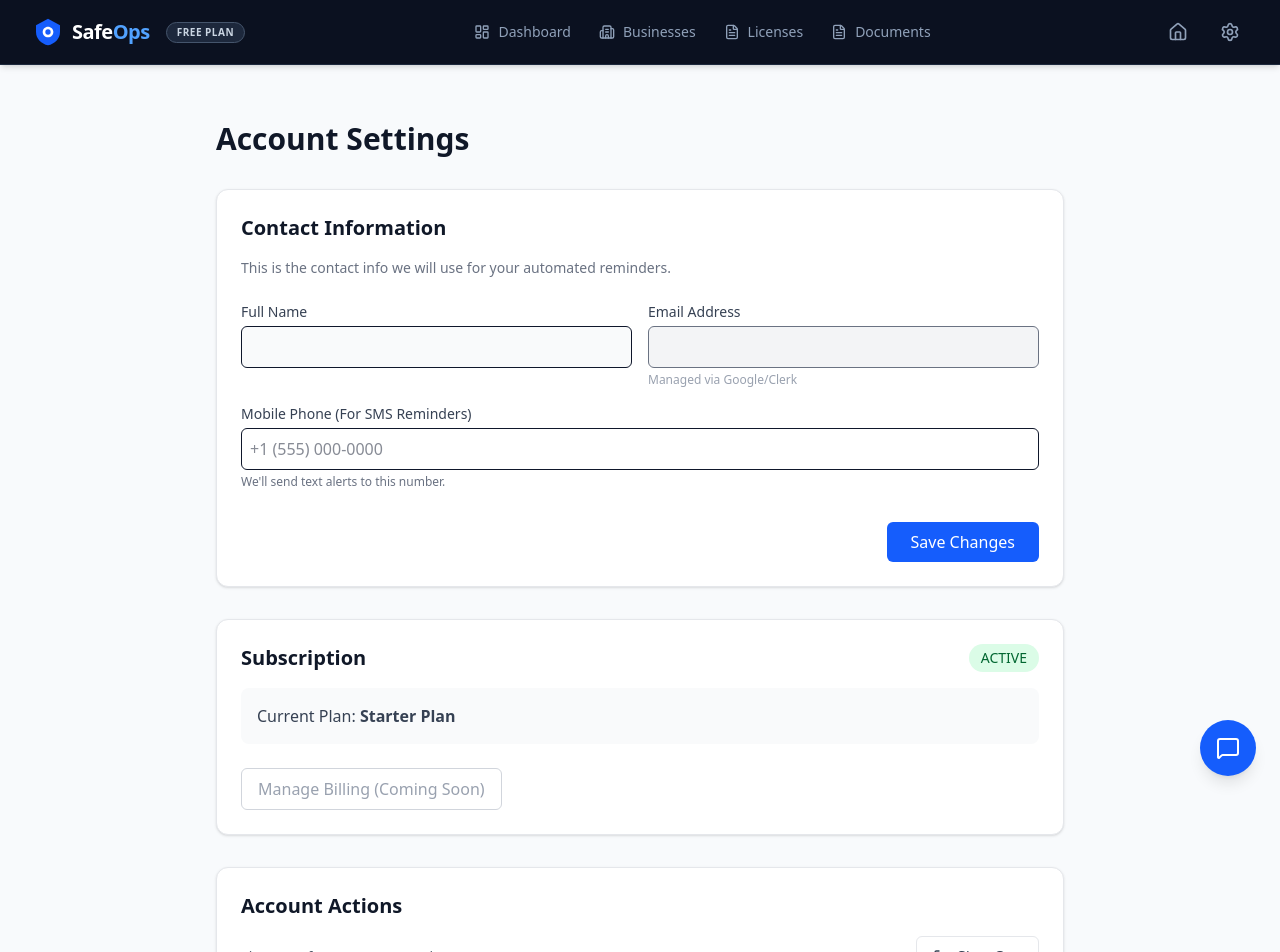
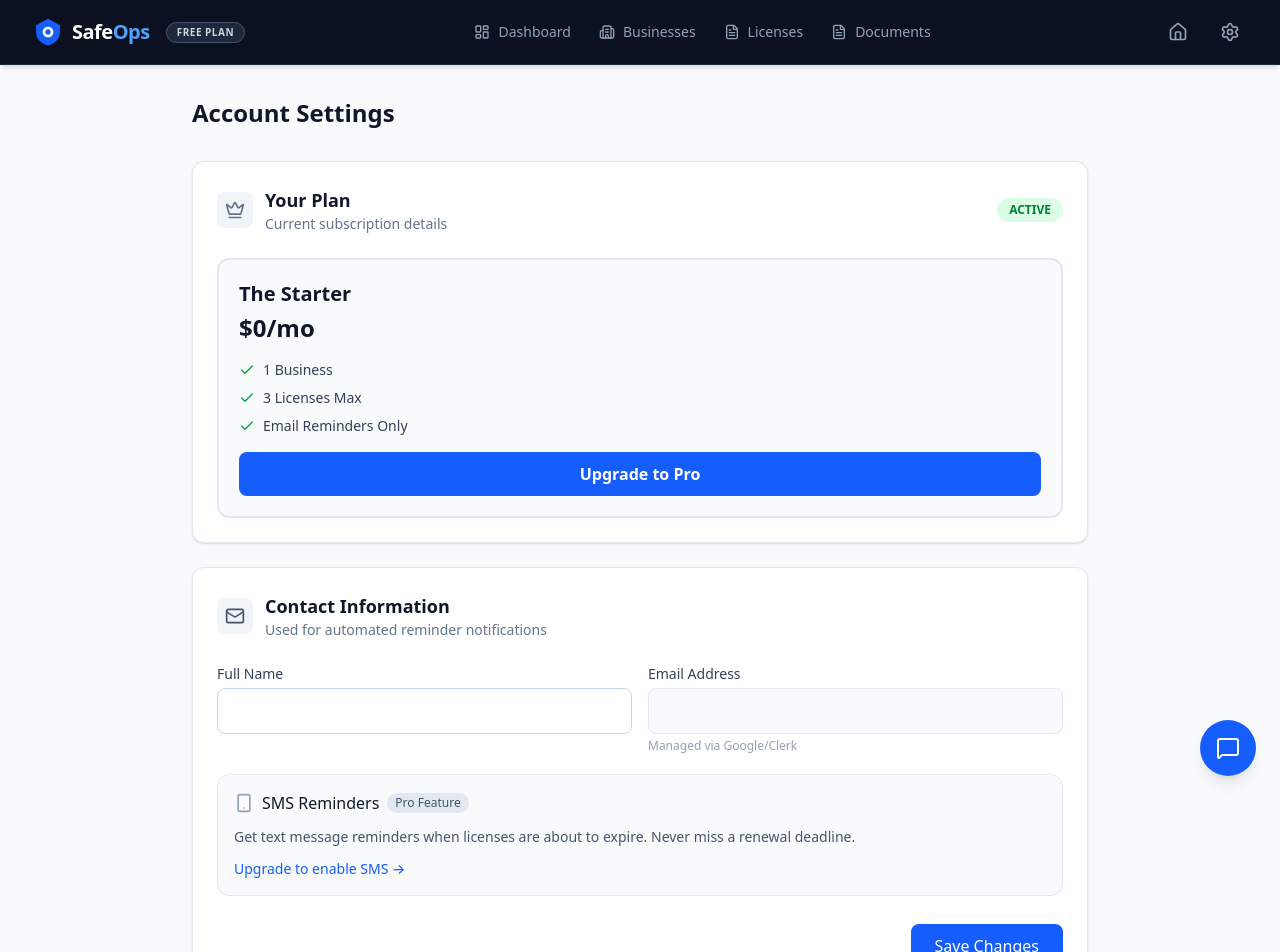
Before and after one commit to testqgw/SCP, a Next.js app: page /dashboard/settings in a window 1280 px wide. Shown: the top 952 px of the page. Built offline with nearby package versions, Linux system fonts and the light colour scheme; no server answers; the database is empty.

Commit message:
feat: redesign settings page with subscription plan details and SMS setup

```diff
--- a/app/dashboard/settings/page.tsx
+++ b/app/dashboard/settings/page.tsx
@@ -3,7 +3,36 @@
 import { useEffect, useState } from "react";
 import { useUser, useClerk } from "@clerk/nextjs";
 import { useRouter } from "next/navigation";
-import { LogOut } from "lucide-react";
+import { LogOut, Phone, MessageSquare, Check, Crown, Loader2, Smartphone, Mail, Building2, FileText, Users, Shield } from "lucide-react";
+import Link from "next/link";
+
+// Plan configuration
+const PLANS: Record<string, { name: string; price: string; features: string[]; color: string }> = {
+  starter: {
+    name: "The Starter",
+    price: "$0/mo",
+    features: ["1 Business", "3 Licenses Max", "Email Reminders Only"],
+    color: "slate"
+  },
+  professional: {
+    name: "Owner Operator",
+    price: "$49/mo",
+    features: ["1 Business", "Unlimited Licenses", "SMS & Email Alerts", "2 Team Members"],
+    color: "blue"
+  },
+  multi_location: {
+    name: "Fleet Manager",
+    price: "$99/mo",
+    features: ["Up to 5 Businesses", "Unlimited Licenses", "SMS & Email Alerts", "Priority Support"],
+    color: "indigo"
+  },
+  enterprise: {
+    name: "Commissary",
+    price: "$149/mo",
+    features: ["Up to 15 Businesses", "Unlimited Everything", "Dedicated Account Manager"],
+    color: "purple"
+  }
+};
 
 export default function SettingsPage() {
   const { user } = useUser();
@@ -13,7 +42,6 @@ export default function SettingsPage() {
   const [isLoading, setIsLoading] = useState(true);
   const [isSaving, setIsSaving] = useState(false);
 
-  // Local state for the form
   const [formData, setFormData] = useState({
     name: "",
     email: "",
@@ -24,7 +52,6 @@ export default function SettingsPage() {
 
   const [message, setMessage] = useState({ type: "", text: "" });
 
-  // 1. Fetch User Data on Load
   useEffect(() => {
     async function fetchSettings() {
       try {
@@ -49,7 +76,6 @@ export default function SettingsPage() {
     fetchSettings();
   }, [user]);
 
-  // 2. Handle Save
   const handleSave = async (e: React.FormEvent) => {
     e.preventDefault();
     setIsSaving(true);
@@ -65,10 +91,10 @@ export default function SettingsPage() {
       });
 
       if (res.ok) {
-        setMessage({ type: "success", text: "Profile updated successfully!" });
+        setMessage({ type: "success", text: "Settings updated successfully!" });
         router.refresh();
       } else {
-        setMessage({ type: "error", text: "Failed to update profile." });
+        setMessage({ type: "error", text: "Failed to update settings." });
       }
     } catch (error) {
       setMessage({ type: "error", text: "Something went wrong." });
@@ -77,111 +103,182 @@ export default function SettingsPage() {
     }
   };
 
-  if (isLoading) return <div className="p-8">Loading settings...</div>;
+  if (isLoading) {
+    return (
+      <div className="flex items-center justify-center min-h-[400px]">
+        <Loader2 className="w-8 h-8 animate-spin text-blue-600" />
+      </div>
+    );
+  }
+
+  const currentPlan = PLANS[formData.tier] || PLANS.starter;
+  const isPaid = formData.tier !== 'starter';
+  const hasSMS = isPaid;
 
   return (
-    <div className="max-w-4xl mx-auto p-6">
-      <h1 className="text-3xl font-bold text-gray-900 mb-8">Account Settings</h1>
+    <div className="max-w-4xl mx-auto">
+      <h1 className="text-2xl font-bold text-slate-900 mb-8">Account Settings</h1>
 
       {/* Notification Message */}
       {message.text && (
-        <div className={`p-4 mb-6 rounded-md ${message.type === 'success' ? 'bg-green-50 text-green-700' : 'bg-red-50 text-red-700'}`}>
+        <div className={`p-4 mb-6 rounded-xl ${message.type === 'success' ? 'bg-green-50 text-green-700 border border-green-200' : 'bg-red-50 text-red-700 border border-red-200'}`}>
           {message.text}
         </div>
       )}
 
-      <div className="grid gap-8">
+      <div className="grid gap-6">
 
-        {/* CARD 1: Profile Settings */}
-        <div className="bg-white p-6 rounded-xl shadow-sm border border-gray-200">
-          <h2 className="text-xl font-semibold text-gray-900 mb-4">Contact Information</h2>
-          <p className="text-gray-500 text-sm mb-6">
-            This is the contact info we will use for your automated reminders.
-          </p>
+        {/* CARD 1: Subscription Plan */}
+        <div className="bg-white p-6 rounded-xl shadow-sm border border-slate-200">
+          <div className="flex items-center justify-between mb-6">
+            <div className="flex items-center gap-3">
+              <div className={`p-2 rounded-lg ${isPaid ? 'bg-blue-100' : 'bg-slate-100'}`}>
+                <Crown className={`w-5 h-5 ${isPaid ? 'text-blue-600' : 'text-slate-500'}`} />
+              </div>
+              <div>
+                <h2 className="text-lg font-semibold text-slate-900">Your Plan</h2>
+                <p className="text-sm text-slate-500">Current subscription details</p>
+              </div>
+            </div>
+            <span className={`px-3 py-1 rounded-full text-xs font-semibold uppercase ${formData.status === 'active' ? 'bg-green-100 text-green-700' : 'bg-yellow-100 text-yellow-700'
+              }`}>
+              {formData.status}
+            </span>
+          </div>
 
-          <form onSubmit={handleSave} className="space-y-4">
+          {/* Plan Details Card */}
+          <div className={`p-5 rounded-xl border-2 ${isPaid ? 'border-blue-200 bg-blue-50/50' : 'border-slate-200 bg-slate-50'}`}>
+            <div className="flex items-start justify-between mb-4">
+              <div>
+                <h3 className={`text-xl font-bold ${isPaid ? 'text-blue-900' : 'text-slate-900'}`}>
+                  {currentPlan.name}
+                </h3>
+                <p className="text-2xl font-bold text-slate-900 mt-1">{currentPlan.price}</p>
+              </div>
+              {isPaid && (
+                <span className="bg-blue-600 text-white text-xs font-bold px-2.5 py-1 rounded-full">
+                  PRO
+                </span>
+              )}
+            </div>
+
+            <ul className="space-y-2 mb-4">
+              {currentPlan.features.map((feature, i) => (
+                <li key={i} className="flex items-center gap-2 text-sm text-slate-700">
+                  <Check className={`w-4 h-4 ${isPaid ? 'text-blue-600' : 'text-green-600'}`} />
+                  {feature}
+                </li>
+              ))}
+            </ul>
+
+            {!isPaid && (
+              <Link
+                href="/dashboard/upgrade"
+                className="block w-full text-center bg-blue-600 text-white py-2.5 rounded-lg font-semibold hover:bg-blue-500 transition-colors mt-4"
+              >
+                Upgrade to Pro
+              </Link>
+            )}
+          </div>
+        </div>
+
+        {/* CARD 2: Contact Information with SMS Setup */}
+        <div className="bg-white p-6 rounded-xl shadow-sm border border-slate-200">
+          <div className="flex items-center gap-3 mb-6">
+            <div className="p-2 bg-slate-100 rounded-lg">
+              <Mail className="w-5 h-5 text-slate-600" />
+            </div>
+            <div>
+              <h2 className="text-lg font-semibold text-slate-900">Contact Information</h2>
+              <p className="text-sm text-slate-500">Used for automated reminder notifications</p>
+            </div>
+          </div>
+
+          <form onSubmit={handleSave} className="space-y-5">
             <div className="grid grid-cols-1 md:grid-cols-2 gap-4">
               <div>
-                <label className="block text-sm font-medium text-gray-700 mb-1">Full Name</label>
+                <label className="block text-sm font-medium text-slate-700 mb-1">Full Name</label>
                 <input
                   type="text"
-                  className="w-full p-2 border rounded-md bg-gray-50"
+                  className="w-full p-2.5 border border-slate-300 rounded-lg focus:ring-2 focus:ring-blue-500 focus:border-blue-500 outline-none"
                   value={formData.name}
                   onChange={(e) => setFormData({ ...formData, name: e.target.value })}
                 />
               </div>
               <div>
-                <label className="block text-sm font-medium text-gray-700 mb-1">Email Address</label>
+                <label className="block text-sm font-medium text-slate-700 mb-1">Email Address</label>
                 <input
                   type="email"
                   disabled
-                  className="w-full p-2 border rounded-md bg-gray-100 text-gray-500 cursor-not-allowed"
+                  className="w-full p-2.5 border border-slate-200 rounded-lg bg-slate-50 text-slate-500 cursor-not-allowed"
                   value={formData.email}
                 />
-                <p className="text-xs text-gray-400 mt-1">Managed via Google/Clerk</p>
+                <p className="text-xs text-slate-400 mt-1">Managed via Google/Clerk</p>
               </div>
             </div>
 
-            <div>
-              <label className="block text-sm font-medium text-gray-700 mb-1">
-                Mobile Phone (For SMS Reminders)
+            {/* SMS Phone Section */}
+            <div className={`p-4 rounded-xl border ${hasSMS ? 'border-blue-200 bg-blue-50/50' : 'border-slate-200 bg-slate-50'}`}>
+              <div className="flex items-center gap-2 mb-3">
+                <Smartphone className={`w-5 h-5 ${hasSMS ? 'text-blue-600' : 'text-slate-400'}`} />
+                <span className="font-medium text-slate-900">SMS Reminders</span>
+                {hasSMS ? (
+                  <span className="bg-green-100 text-green-700 text-xs font-medium px-2 py-0.5 rounded-full">Enabled</span>
+                ) : (
+                  <span className="bg-slate-200 text-slate-600 text-xs font-medium px-2 py-0.5 rounded-full">Pro Feature</span>
+                )}
+              </div>
+
+              {hasSMS ? (
+                <>
+                  <label className="block text-sm font-medium text-slate-700 mb-1">
+                    Mobile Phone Number
                   </label>
                   <input
                     type="tel"
-                placeholder="+1 (555) 000-0000"
-                className="w-full p-2 border rounded-md"
+                    placeholder="+1 (555) 123-4567"
+                    className="w-full p-2.5 border border-slate-300 rounded-lg focus:ring-2 focus:ring-blue-500 outline-none bg-white"
                     value={formData.phone}
                     onChange={(e) => setFormData({ ...formData, phone: e.target.value })}
                   />
-              <p className="text-xs text-gray-500 mt-1">
-                We'll send text alerts to this number.
+                  <p className="text-xs text-slate-500 mt-1.5 flex items-center gap-1">
+                    <MessageSquare className="w-3 h-3" />
+                    We'll send text alerts before licenses expire
                   </p>
+                </>
+              ) : (
+                <div className="text-sm text-slate-600">
+                  <p className="mb-3">Get text message reminders when licenses are about to expire. Never miss a renewal deadline.</p>
+                  <Link
+                    href="/dashboard/upgrade"
+                    className="inline-flex items-center gap-2 text-blue-600 hover:text-blue-700 font-medium"
+                  >
+                    Upgrade to enable SMS →
+                  </Link>
+                </div>
+              )}
             </div>
 
-            <div className="pt-4 flex justify-end">
+            <div className="pt-2 flex justify-end">
               <button
                 type="submit"
                 disabled={isSaving}
-                className="bg-blue-600 text-white px-6 py-2 rounded-md hover:bg-blue-700 transition disabled:opacity-50"
+                className="bg-blue-600 text-white px-6 py-2.5 rounded-lg hover:bg-blue-500 transition disabled:opacity-50 font-medium flex items-center gap-2"
               >
-                {isSaving ? "Saving..." : "Save Changes"}
+                {isSaving ? <><Loader2 className="w-4 h-4 animate-spin" /> Saving...</> : 'Save Changes'}
               </button>
             </div>
           </form>
         </div>
 
-        {/* CARD 2: Subscription */}
-        <div className="bg-white p-6 rounded-xl shadow-sm border border-gray-200">
-          <div className="flex justify-between items-center mb-4">
-            <h2 className="text-xl font-semibold text-gray-900">Subscription</h2>
-            <span className={`px-3 py-1 rounded-full text-sm font-medium ${formData.status === 'active' ? 'bg-green-100 text-green-800' : 'bg-yellow-100 text-yellow-800'
-              }`}>
-              {formData.status.toUpperCase()}
-            </span>
-          </div>
-
-          <div className="bg-gray-50 p-4 rounded-lg mb-6">
-            <p className="text-gray-700">
-              Current Plan: <span className="font-bold capitalize">{formData.tier} Plan</span>
-            </p>
-          </div>
-
-          <button
-            className="text-gray-400 border border-gray-300 px-4 py-2 rounded-md cursor-not-allowed w-full sm:w-auto"
-            disabled
-          >
-            Manage Billing (Coming Soon)
-          </button>
-        </div>
-
-        {/* CARD 3: Account Actions (Sign Out moved here) */}
-        <div className="bg-white p-6 rounded-xl shadow-sm border border-gray-200">
-          <h2 className="text-xl font-semibold text-gray-900 mb-4">Account Actions</h2>
+        {/* CARD 3: Account Actions */}
+        <div className="bg-white p-6 rounded-xl shadow-sm border border-slate-200">
+          <h2 className="text-lg font-semibold text-slate-900 mb-4">Account Actions</h2>
           <div className="flex justify-between items-center">
-            <p className="text-gray-600 text-sm">Sign out of your current session.</p>
+            <p className="text-slate-600 text-sm">Sign out of your current session</p>
             <button
               onClick={() => signOut(() => router.push("/"))}
-              className="flex items-center gap-2 text-gray-700 hover:bg-gray-100 px-4 py-2 rounded-md transition font-medium border border-gray-200"
+              className="flex items-center gap-2 text-slate-700 hover:bg-slate-100 px-4 py-2 rounded-lg transition font-medium border border-slate-200"
             >
               <LogOut className="w-4 h-4" />
               Sign Out
@@ -189,16 +286,16 @@ export default function SettingsPage() {
           </div>
         </div>
 
-        {/* CARD 4: Danger Zone (Reserved for destructive actions) */}
+        {/* CARD 4: Danger Zone */}
         <div className="bg-white p-6 rounded-xl shadow-sm border border-red-100">
-          <h2 className="text-xl font-semibold text-red-600 mb-4">Danger Zone</h2>
+          <h2 className="text-lg font-semibold text-red-600 mb-4">Danger Zone</h2>
           <div className="flex justify-between items-center">
             <div>
-              <p className="text-gray-600 text-sm font-medium">Delete Account</p>
-              <p className="text-gray-500 text-xs mt-1">Permanently delete your account and all data. This action cannot be undone.</p>
+              <p className="text-slate-700 font-medium">Delete Account</p>
+              <p className="text-slate-500 text-sm mt-0.5">Permanently delete your account and all data</p>
             </div>
             <button
-              className="text-red-600 hover:bg-red-50 px-4 py-2 rounded-md transition font-medium border border-red-200 cursor-not-allowed opacity-50"
+              className="text-red-600 hover:bg-red-50 px-4 py-2 rounded-lg transition font-medium border border-red-200 opacity-50 cursor-not-allowed"
               disabled
               title="Contact support to delete your account"
             >
```
Lines whose indentation alone changed are shown as unchanged.
